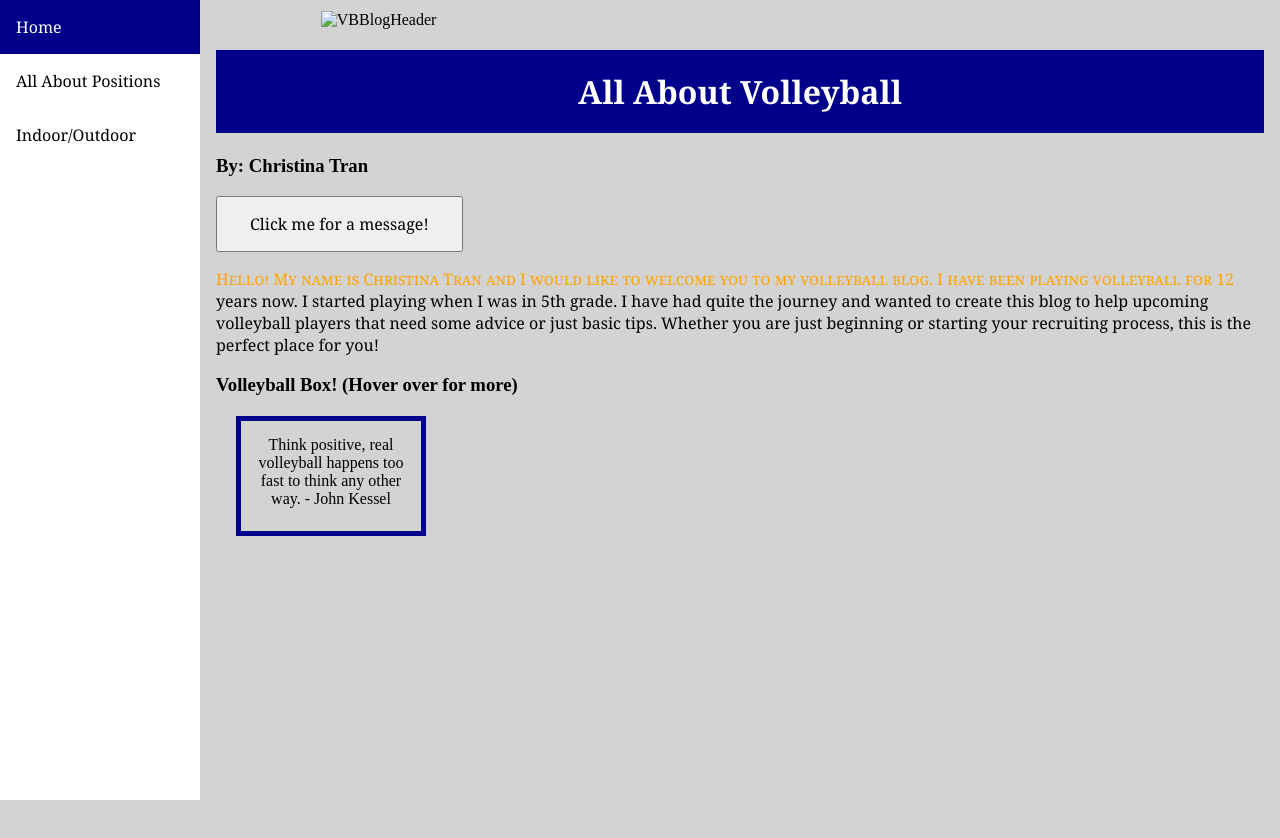
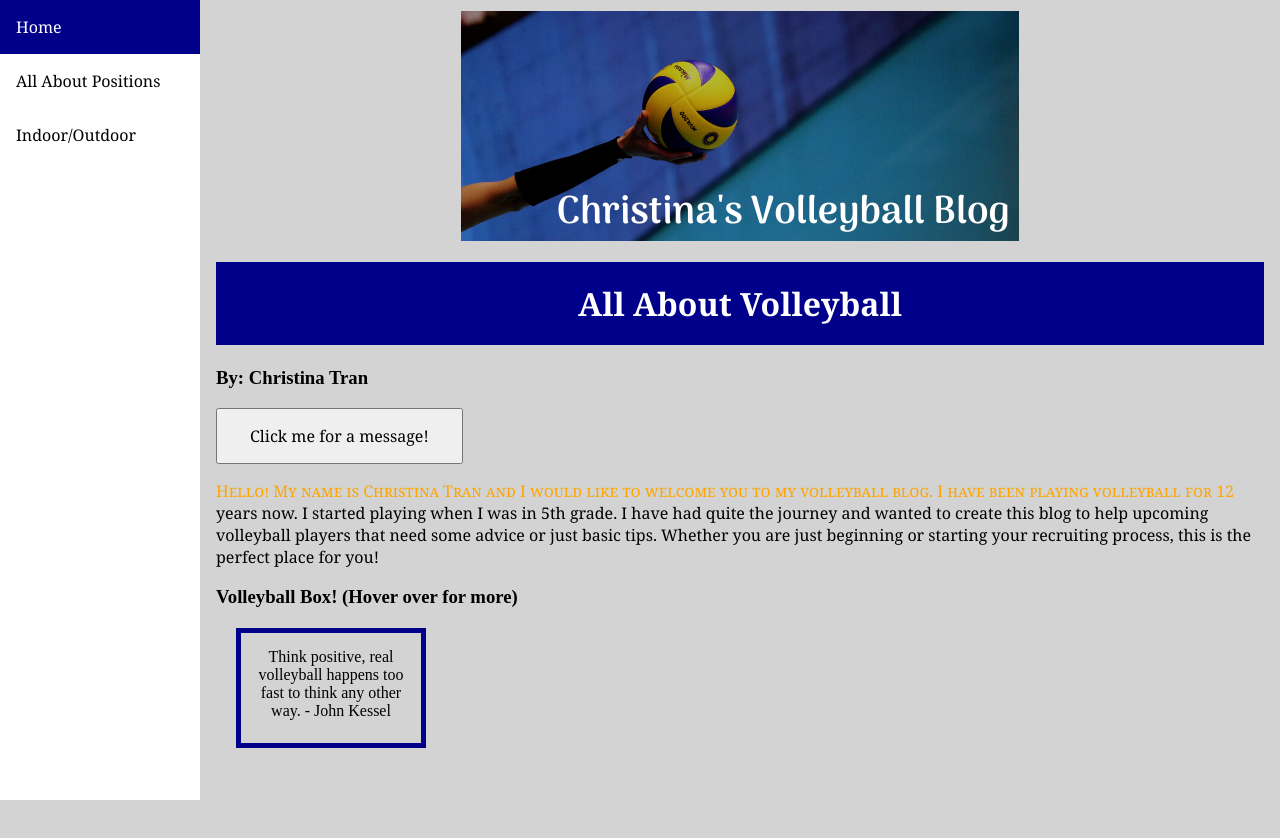
Before and after one commit to tran6christina/CSSE-370, a plain HTML site: page index.html in a window 1280 px wide. Drawn offline with Linux system fonts and the light colour scheme.

Commit message:
Update index.html

```diff
--- a/index.html
+++ b/index.html
@@ -15,7 +15,7 @@
   </div>
 
 <div class="content">
-  <img class="center" src="VBBlogHeader.png" alt="VBBlogHeader"/>
+  <img class="center" src="VBBlog.png" alt="VBBlogHeader"/>
   <h1 class="title">All About Volleyball</h1>
   <h3>By: Christina Tran</h3>
     <script src="myScript.js"></script>
```
